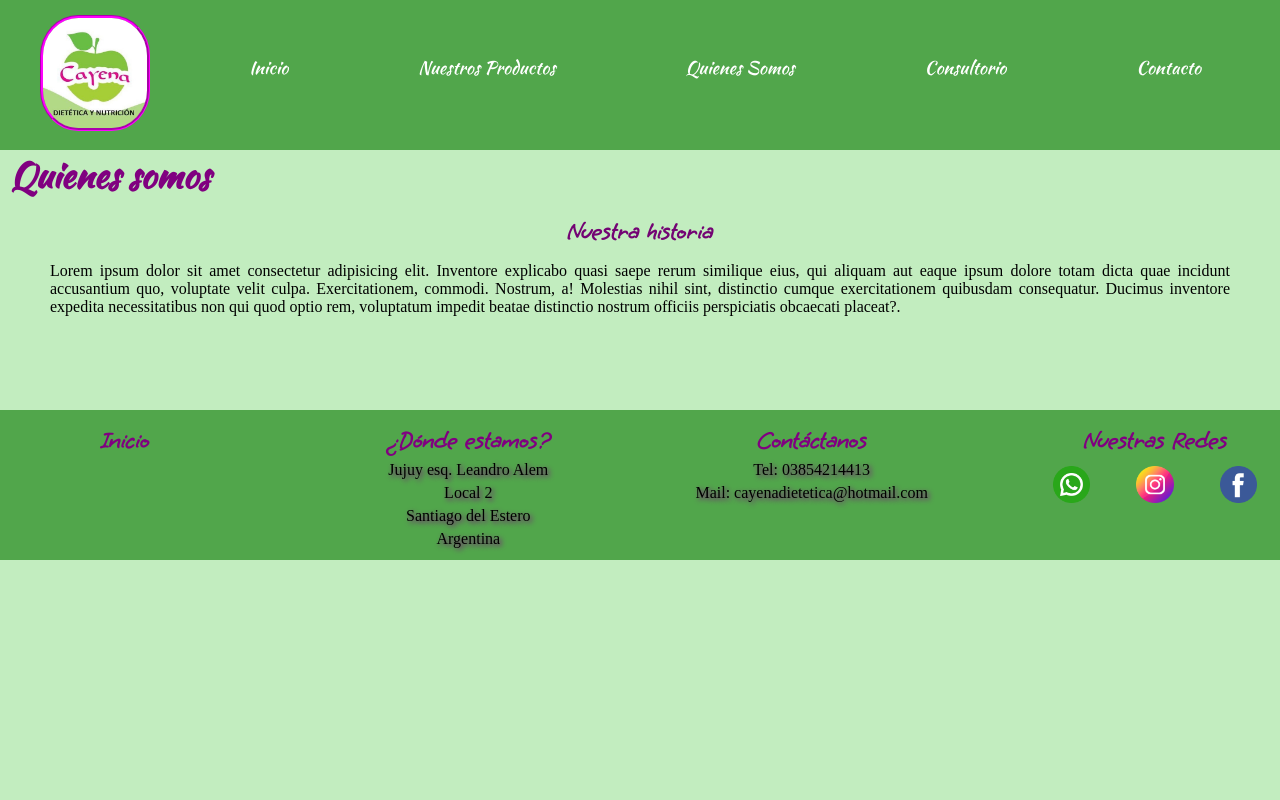
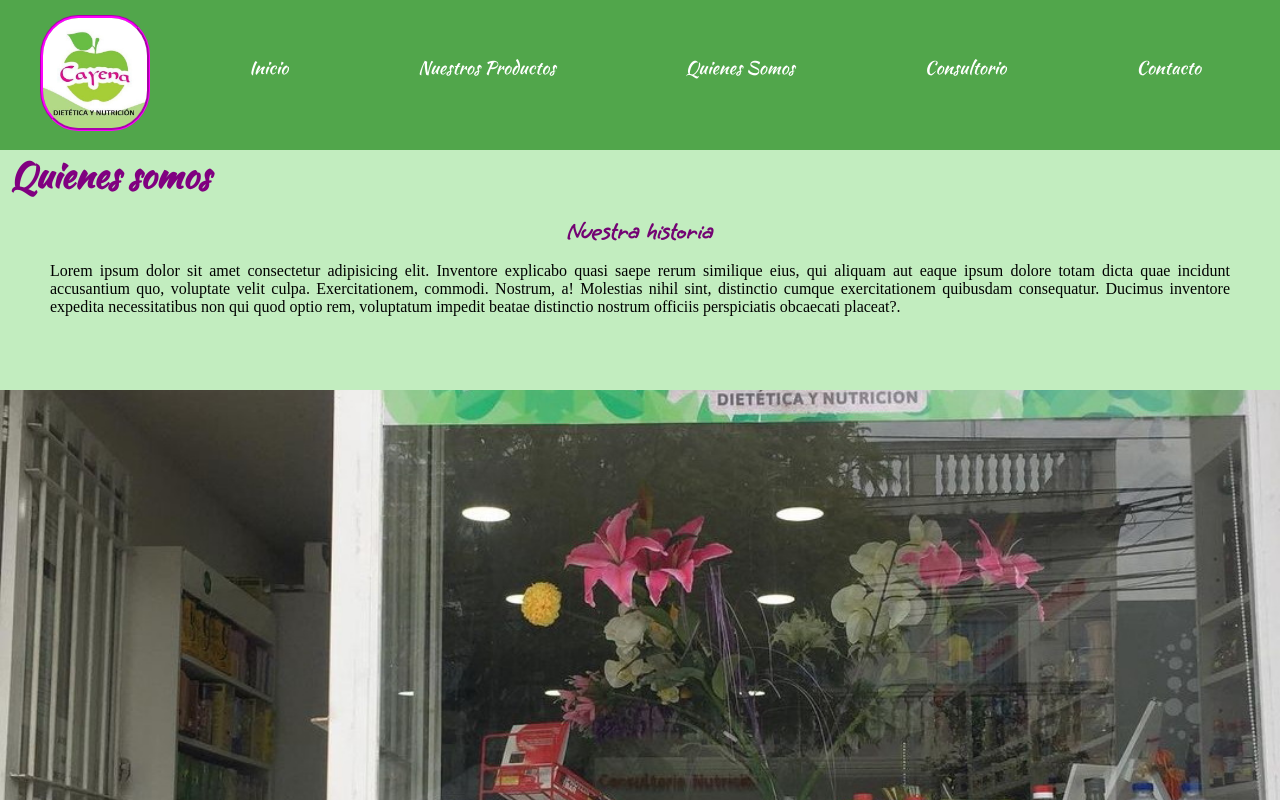
Before and after one commit to sebaorozco/CayenaDietetica, a plain HTML site: page pages/quienes-somos.html in a window 1280 px wide. Shown: the top 800 px of the page. Drawn offline with Linux system fonts and the light colour scheme.

Commit message:
version 4.1 - Flexbox mejorado

```diff
--- a/css/styles.css
+++ b/css/styles.css
@@ -116,7 +116,7 @@ h1{
 }
 
 .quienes{
-    height: 250px;
+    height: 30vh;
 }
 
 .quienes h2{
@@ -132,6 +132,14 @@ h1{
     text-align: justify;
 }
 
+.quienes__image{
+    height: 90vh;
+    width: 100%;
+    background-image: url(../images/localCayena.jpg);
+    background-position: center;
+    background-repeat: no-repeat;
+    background-size: cover;
+}
 
 .main h2{
     margin: 15px;
@@ -171,10 +179,13 @@ h1{
     padding: 10px;
 }
 
+.contacto{
+    height: 60vh;
+}
+
 .formulario{
     margin-left: 20px;
     margin-right: 20px;
-
 }
 
 /* **********************************FOOTER******************************* */
--- a/pages/quienes-somos.html
+++ b/pages/quienes-somos.html
@@ -37,6 +37,7 @@
             <p> Lorem ipsum dolor sit amet consectetur adipisicing elit. Inventore explicabo quasi saepe rerum similique eius, qui aliquam aut eaque ipsum dolore totam dicta quae incidunt accusantium quo, voluptate velit culpa.
             Exercitationem, commodi. Nostrum, a! Molestias nihil sint, distinctio cumque exercitationem quibusdam consequatur. Ducimus inventore expedita necessitatibus non qui quod optio rem, voluptatum impedit beatae distinctio nostrum officiis perspiciatis obcaecati placeat?.</p>
         </div>
+        <div class="quienes__image"></div>
         <!--Aqui empieza el footer-->
         <footer class="pie">
             <!-- <div class="pie"> -->
```
Also changed, not shown: pages/contacto.html (+3 -0 lines).
